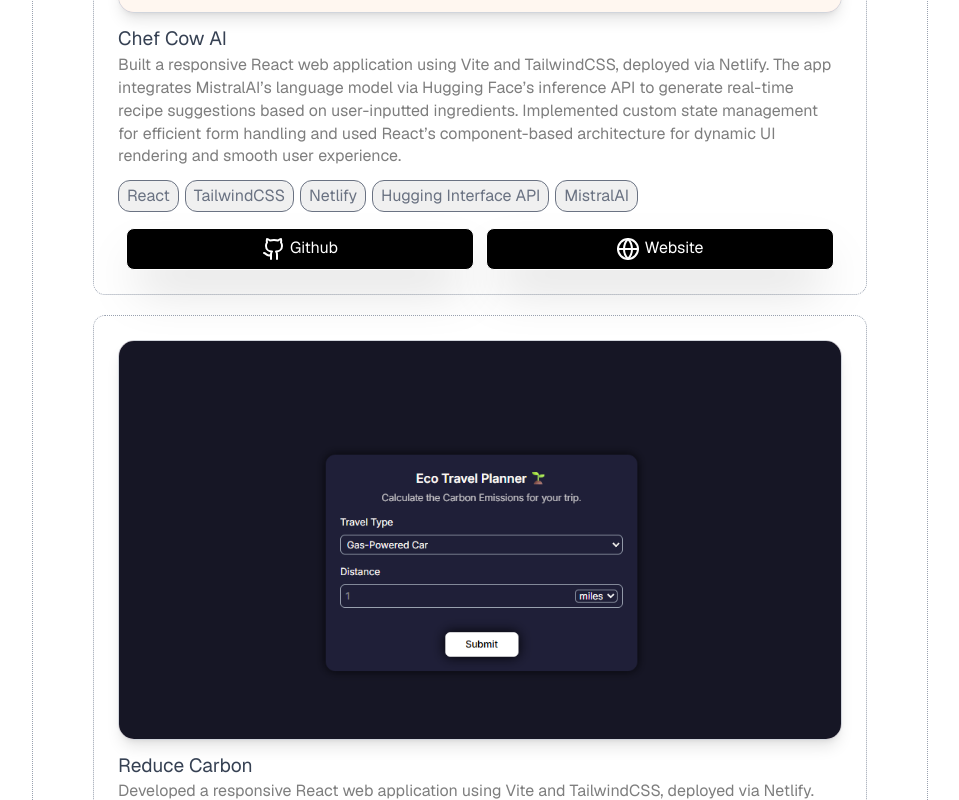
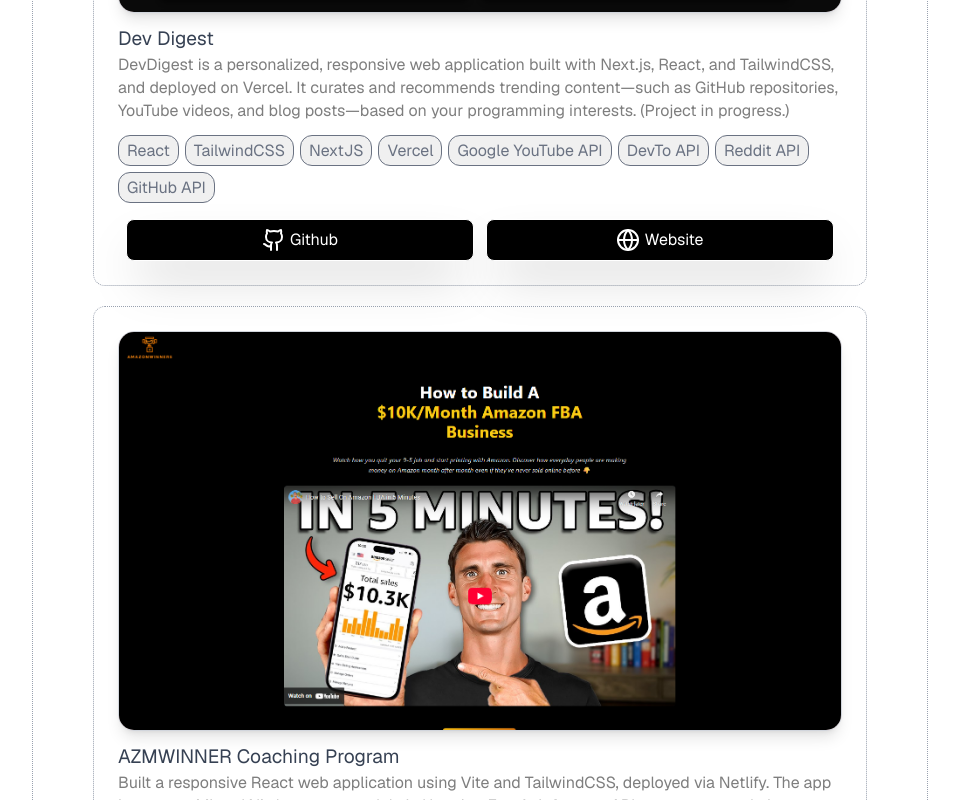
Before and after one commit to jjamesliu/James-Portfolio-V3, a Next.js app: page / in a window 1280 px wide. Shown: the part 1200-2000 px from the top of the page, without its empty margins (160-1119 px from the left). Built offline with nearby package versions, Linux system fonts and the light colour scheme.

Commit message:
added new projects

```diff
--- a/src/app/components/Projects.tsx
+++ b/src/app/components/Projects.tsx
@@ -3,13 +3,38 @@
 import { Github, Globe } from 'lucide-react';
 
 export default function ProjectSection() {
-    const projects = [{
-        id: 'chefcowai',
-        title: "Chef Cow AI",
+    const projects = [
+    {
+        id: 'devdigest',
+        title: "Dev Digest",
+        desc: `DevDigest is a personalized, responsive web application built with Next.js, React, and
+        TailwindCSS, and deployed on Vercel. It curates and recommends trending content—such as GitHub
+        repositories, YouTube videos, and blog posts—based on your programming interests.
+        (Project in progress.)`,
+        image: "/devdigest.png",
+        github: "https://github.com/jjamesliu/DevDigest",
+        website: "https://devdigestproto.vercel.app/",
+        skills: ["React", "TailwindCSS", "NextJS", "Vercel", "Google YouTube API", "DevTo API", "Reddit API", "GitHub API"]
+    },
+    {
+        id: 'AZMWINNER Coaching Program',
+        title: "AZMWINNER Coaching Program",
         desc: `Built a responsive React web application using Vite and TailwindCSS, deployed via Netlify.
       The app integrates MistralAI’s language model via Hugging Face’s inference API to generate real-time recipe suggestions based on user-inputted ingredients.
       Implemented custom state management for efficient form handling and used React’s component-based architecture for dynamic UI rendering
       and smooth user experience.`,
+        image: "/amzwinner.png",
+        github: "https://github.com/zhidesign/amzwinners",
+        website: "https://amzwinners.netlify.app/",
+        skills: ["React", "TailwindCSS", "Netlify", "FormSpree API"]
+    },
+    {
+        id: 'chefcowai',
+        title: "Chef Cow AI",
+        desc: `Developed a responsive landing page using React (Vite) and TailwindCSS for a coaching
+        program client. The site features a compelling video sales letter (VSL),
+        integrated client testimonials, and a Formspree-powered contact form to capture leads for
+        SMS and email marketing, boosting conversion.`,
         image: "/chefcowai.png",
         github: "https://github.com/jjamesliu/ChefCowAI",
         website: "https://chefcowai.netlify.app/",
```
Also changed, not shown: public/amzwinner.png (added), public/devdigest.png (added).
